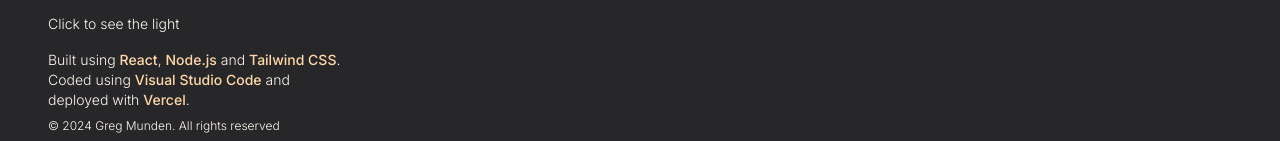
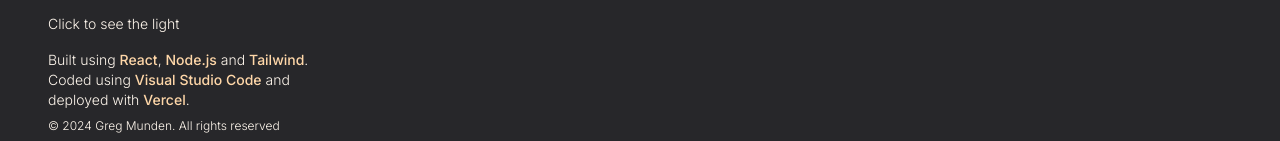
Before and after one commit to mundocalrisian/gm-portfolio, a React (Vite) app: page / in a window 1280 px wide. Shown: the part 634-775 px from the top of the page. Built offline with nearby package versions, Linux system fonts and the light colour scheme.

Commit message:
fix: remove css from tailwind text to fix overlap issue at certain width

```diff
--- a/src/components/footer.jsx
+++ b/src/components/footer.jsx
@@ -22,7 +22,7 @@
 
         <div className="flex flex-col text-center min-w-[375px] md:text-left mb-8">
             <p className="text-sm md:ml-4">
-                Built using <a className="font-medium text-zinc-700  dark:text-orange-200 hover:text-orange-500 dark:hover:text-orange-500" href="https://react.dev/" target="_blank" rel="noreferrer noopener">React</a>, <a className="font-medium text-zinc-700 hover:text-orange-500 dark:text-orange-200 dark:hover:text-orange-500" href="https://nodejs.org/en" target="_blank" rel="noreferrer noopener">Node.js</a> and <a className="font-medium text-zinc-700 hover:text-orange-500 dark:text-orange-200 dark:hover:text-orange-500" href="https://tailwindcss.com/" target="_blank" rel="noreferrer noopener">Tailwind CSS</a>.
+                Built using <a className="font-medium text-zinc-700  dark:text-orange-200 hover:text-orange-500 dark:hover:text-orange-500" href="https://react.dev/" target="_blank" rel="noreferrer noopener">React</a>, <a className="font-medium text-zinc-700 hover:text-orange-500 dark:text-orange-200 dark:hover:text-orange-500" href="https://nodejs.org/en" target="_blank" rel="noreferrer noopener">Node.js</a> and <a className="font-medium text-zinc-700 hover:text-orange-500 dark:text-orange-200 dark:hover:text-orange-500" href="https://tailwindcss.com/" target="_blank" rel="noreferrer noopener">Tailwind</a>.
             </p>
             <p  className="text-sm pl-4 pr-4">
                 Coded using <a className="font-medium text-zinc-700 dark:text-orange-200 hover:text-orange-500 dark:hover:text-orange-500" href="https://code.visualstudio.com/" target="_blank" rel="noreferrer noopener">Visual Studio Code</a> and <br/>deployed with <a  className="font-medium text-zinc-700 dark:text-orange-200 hover:text-orange-500 dark:hover:text-orange-500" href="https://vercel.com/" target="_blank" rel="noreferrer noopener">Vercel</a>.
```
